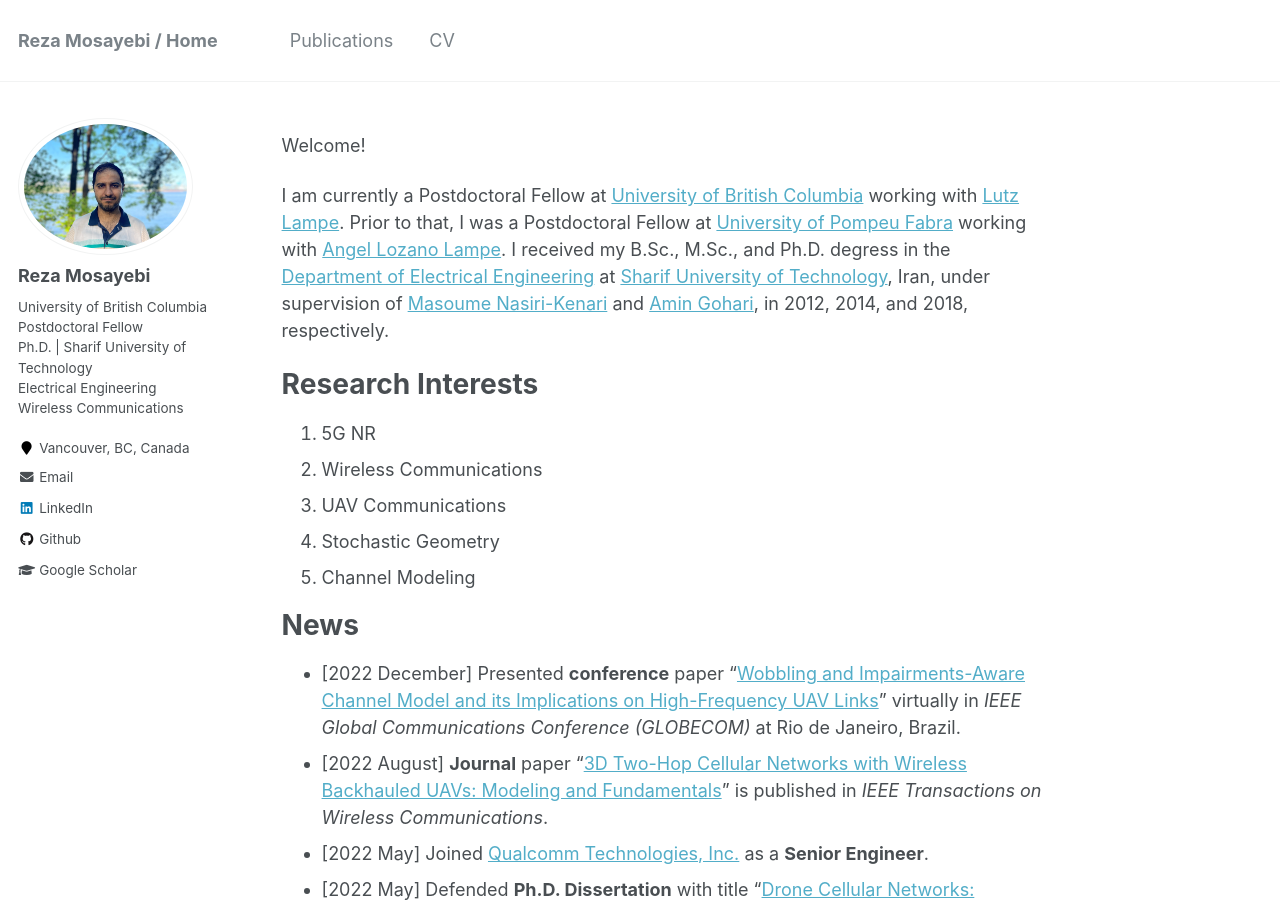
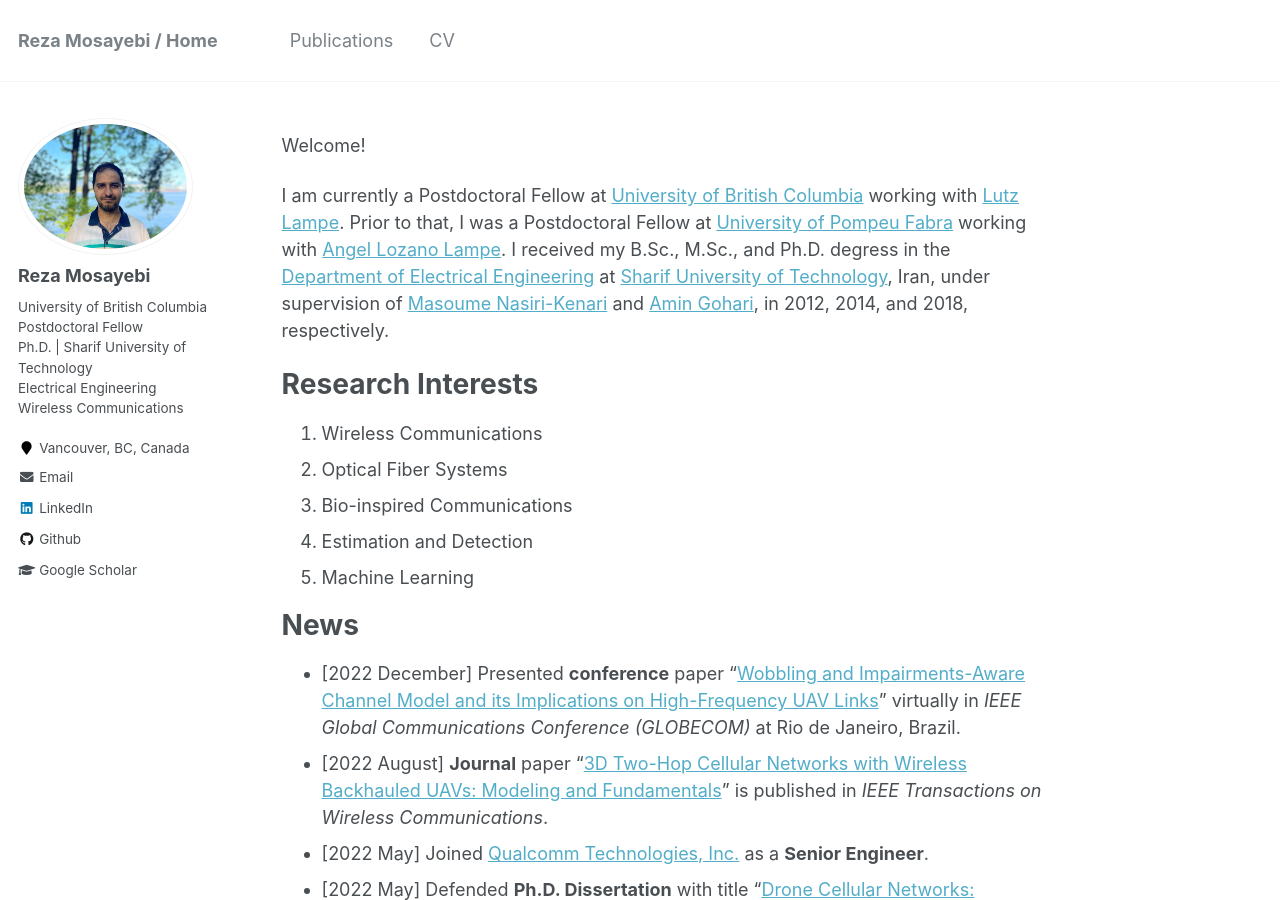
Before and after one commit to rmosayebi/rmosayebi.github.io, a Jekyll site: the page built from _pages/about.md, in a window 1280 px wide and 900 px high. Built offline with Jekyll 4.4.1, drawn with Linux system fonts in a browser that asks for light colours.

Commit message:
Initial commit

```diff
--- a/_pages/about.md
+++ b/_pages/about.md
@@ -14,11 +14,11 @@
 
 Research Interests
 ======
-1. 5G NR
-2. Wireless Communications
-3. UAV Communications
-4. Stochastic Geometry
-5. Channel Modeling
+1. Wireless Communications
+2. Optical Fiber Systems
+3. Bio-inspired Communications
+4. Estimation and Detection
+5. Machine Learning
 
 News
 ======
```
